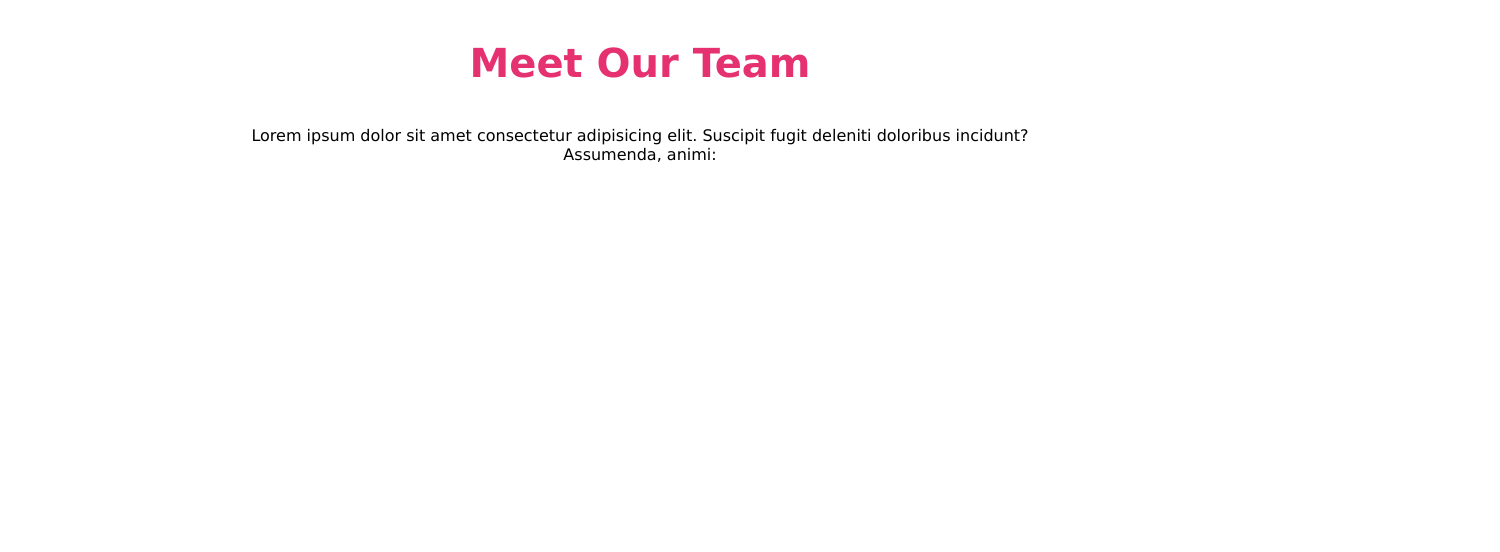
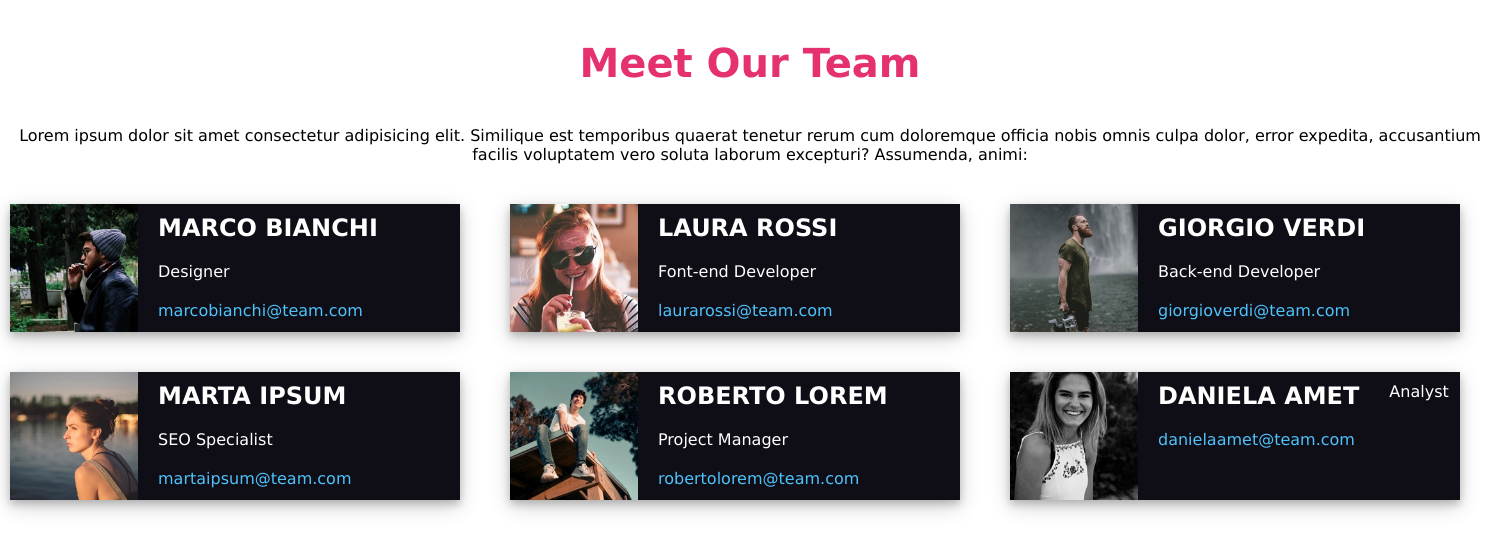
Before and after one commit to dariolaseta/html-css-float-cards, a plain HTML site: page index.html in a window 1280 px wide. Shown: the whole page, 1500 px wide, since content can reach past the window. Drawn offline with Linux system fonts and the light colour scheme.

Commit message:
added floating cards

```diff
--- a/css/style.css
+++ b/css/style.css
@@ -17,12 +17,35 @@ h1{
 
 .text{
     font-family: Verdana, Geneva, Tahoma, sans-serif;
-    text-align: center;
     margin-top: 40px;
 }
 
 .box{
-    width: 800px;
-    height: 900px;
+    width: 1500px;
     margin: 0 auto;
+    text-align: center;
 }
+
+.box-bg{
+    margin: 40px 40px 0 10px;
+    width: 30%;
+    background-color: #0f0e17;
+    box-shadow: 0 4px 8px 0 rgba(0, 0, 0, 0.2), 0 6px 20px 0 rgba(0, 0, 0, 0.19);
+    float: left;
+}
+
+img{
+    height: 8rem;
+    float: left;
+}
+
+.float-left{
+    color: white;
+    float: left;
+    margin: 10px 10px;
+    margin-left: 20px;
+}
+
+.blue-text{
+    color: #4fc2fa;
+}
--- a/index.html
+++ b/index.html
@@ -10,10 +10,53 @@
     </head>
     <body>
         <main>
-            <section class="box">
+            <section class="box clearfix">
                 <h1 class="text">Meet Our Team</h1>
-                <p class="text">Lorem ipsum dolor sit amet consectetur adipisicing elit. Suscipit fugit deleniti doloribus incidunt? Assumenda, animi:</p>
+                <p class="text">Lorem ipsum dolor sit amet consectetur adipisicing elit. Similique est temporibus quaerat tenetur rerum cum doloremque officia nobis omnis culpa dolor, error expedita, accusantium facilis voluptatem vero soluta laborum excepturi? Assumenda, animi:</p>
+
+                <div class="box-bg clearfix">
+                    <img src="img/male1.png" alt="foto primo membro">
+                    <h2 class="text float-left">MARCO BIANCHI</h2>
+                    <p class="text float-left">Designer</p>
+                    <p class="text float-left blue-text">marcobianchi@team.com</p>
+                </div>
+
+                <div class="box-bg clearfix">
+                    <img src="img/female1.png" alt="foto primo membro">
+                    <h2 class="text float-left">LAURA ROSSI</h2>
+                    <p class="text float-left">Font-end Developer</p>
+                    <p class="text float-left blue-text">laurarossi@team.com</p>
+                </div>
+
+                <div class="box-bg clearfix">
+                    <img src="img/male2.png" alt="foto primo membro">
+                    <h2 class="text float-left">GIORGIO VERDI</h2>
+                    <p class="text float-left">Back-end Developer</p>
+                    <p class="text float-left blue-text">giorgioverdi@team.com</p>
+                </div>
+
+                <div class="box-bg clearfix">
+                    <img src="img/female2.png" alt="foto primo membro">
+                    <h2 class="text float-left">MARTA IPSUM</h2>
+                    <p class="text float-left">SEO Specialist</p>
+                    <p class="text float-left blue-text">martaipsum@team.com</p>
+                </div>
+
+                <div class="box-bg clearfix">
+                    <img src="img/male3.png" alt="foto primo membro">
+                    <h2 class="text float-left">ROBERTO LOREM</h2>
+                    <p class="text float-left">Project Manager</p>
+                    <p class="text float-left blue-text">robertolorem@team.com</p>
+                </div>
+
+                <div class="box-bg clearfix">
+                    <img src="img/female3.png" alt="foto primo membro">
+                    <h2 class="text float-left">DANIELA AMET</h2>
+                    <p class="text float-left">Analyst</p>
+                    <p class="text float-left blue-text">danielaamet@team.com</p>
+                </div>
             </section>
+
         </main>
     </body>
 </html>
```
